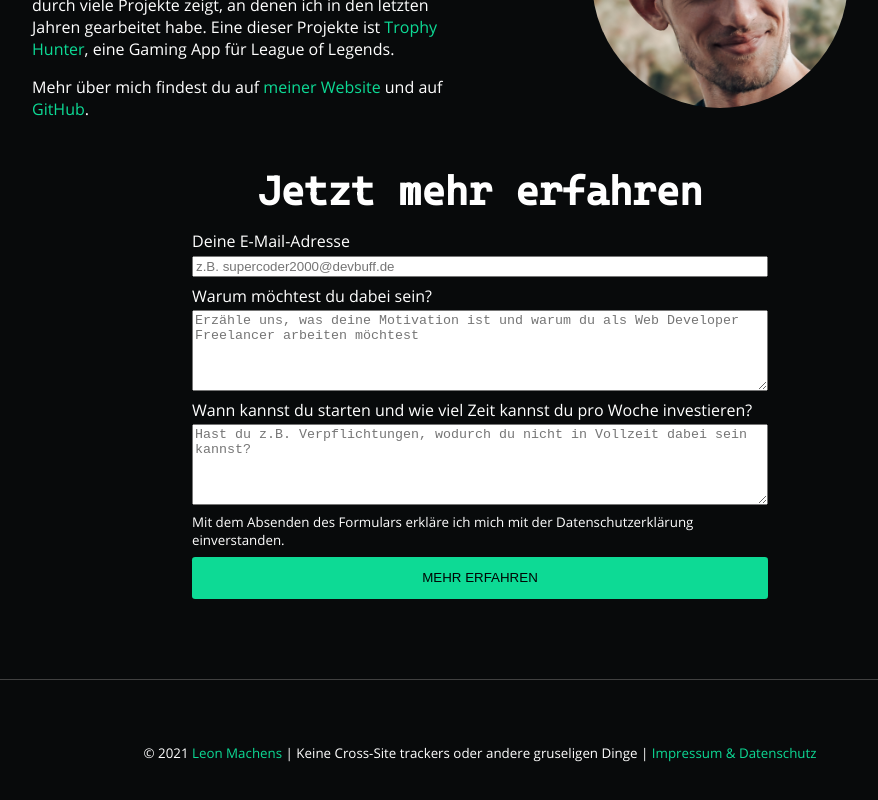
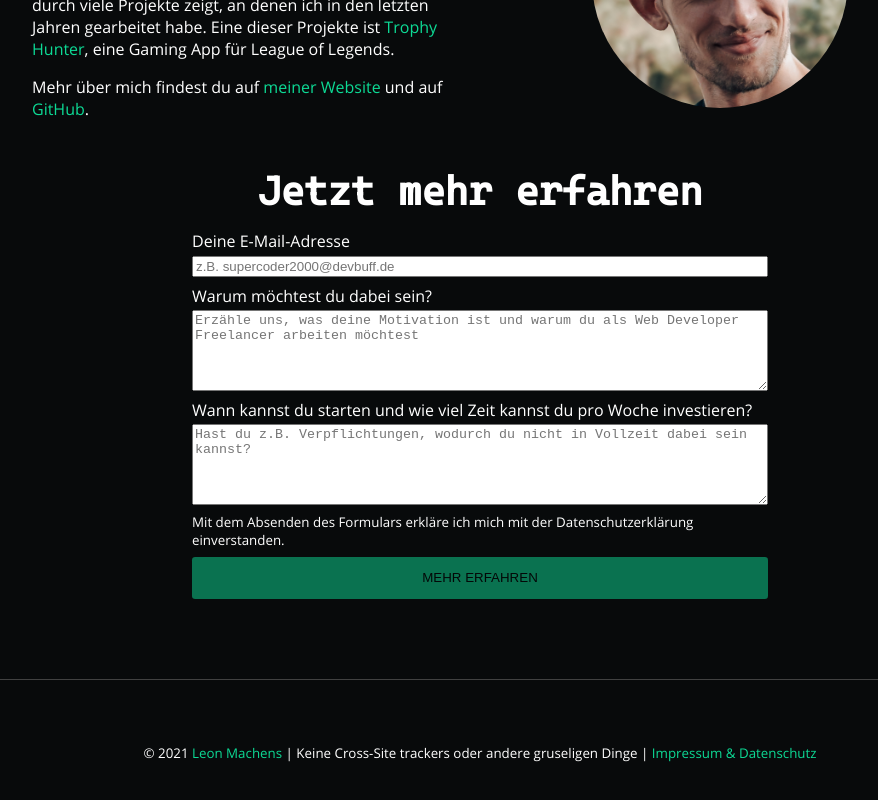
Before and after one commit to lmachens/devbuff, a Next.js app: page / in a window 1280 px wide. Shown: the part 2607-3407 px from the top of the page, without its empty margins (160-1038 px from the left). Built offline with nearby package versions, Linux system fonts and the light colour scheme.

Commit message:
✨ Send registration to discord

```diff
--- /dev/null
+++ b/components/RegistrationForm.tsx
@@ -0,0 +1,86 @@
+import { FormEvent, useState } from "react";
+import styles from "../styles/RegistrationForm.module.css";
+
+function RegistrationForm() {
+  const [email, setEmail] = useState("");
+  const [why, setWhy] = useState("");
+  const [when, setWhen] = useState("");
+  const [isLoading, setIsLoading] = useState(false);
+  const [errorMessage, setErrorMessage] = useState("");
+
+  async function handleSubmit(event: FormEvent) {
+    event.preventDefault();
+
+    try {
+      setErrorMessage("");
+      setIsLoading(true);
+      await fetch("/api/register", {
+        method: "POST",
+        headers: {
+          "Content-Type": "application/json",
+        },
+        body: JSON.stringify({ email, why, when }),
+      });
+      setEmail("");
+      setWhy("");
+      setWhen("");
+      alert("Danke dir! Wir melden uns bei dir per E-Mail.");
+    } catch (error) {
+      console.error(error);
+      setErrorMessage(error instanceof Error ? error.message : "Unknown error");
+    } finally {
+      setIsLoading(false);
+    }
+  }
+
+  const isValid = email.length > 0 && why.length > 0 && when.length > 0;
+  return (
+    <form className={styles.form} onSubmit={handleSubmit}>
+      <label className={styles.form__label}>
+        <span>Deine E-Mail-Adresse</span>
+        <input
+          type="email"
+          placeholder="z.B. supercoder2000@devbuff.de"
+          value={email}
+          onChange={(event) => setEmail(event.target.value)}
+          required
+        />
+      </label>
+      <label className={styles.form__label}>
+        <span>Warum möchtest du dabei sein?</span>
+        <textarea
+          placeholder="Erzähle uns, was deine Motivation ist und warum du als Web Developer Freelancer arbeiten möchtest"
+          rows={5}
+          value={why}
+          onChange={(event) => setWhy(event.target.value)}
+          required
+        />
+      </label>
+      <label className={styles.form__label}>
+        <span>
+          Wann kannst du starten und wie viel Zeit kannst du pro Woche
+          investieren?
+        </span>
+        <textarea
+          placeholder="Hast du z.B. Verpflichtungen, wodurch du nicht in Vollzeit dabei sein kannst?"
+          rows={5}
+          value={when}
+          onChange={(event) => setWhen(event.target.value)}
+          required
+        />
+      </label>
+      <small>
+        Mit dem Absenden des Formulars erkläre ich mich mit der
+        Datenschutzerklärung einverstanden.
+      </small>
+      <input
+        type="submit"
+        value="Mehr erfahren"
+        disabled={isLoading || !isValid}
+      />
+      {errorMessage && <strong>{errorMessage}</strong>}
+    </form>
+  );
+}
+
+export default RegistrationForm;
--- a/pages/api/hello.ts
+++ /dev/null
@@ -1,13 +0,0 @@
-// Next.js API route support: https://nextjs.org/docs/api-routes/introduction
-import type { NextApiRequest, NextApiResponse } from 'next'
-
-type Data = {
-  name: string
-}
-
-export default function handler(
-  req: NextApiRequest,
-  res: NextApiResponse<Data>
-) {
-  res.status(200).json({ name: 'John Doe' })
-}
--- /dev/null
+++ b/pages/api/register.ts
@@ -0,0 +1,51 @@
+// Next.js API route support: https://nextjs.org/docs/api-routes/introduction
+import type { NextApiRequest, NextApiResponse } from "next";
+
+export default async function handler(
+  req: NextApiRequest,
+  res: NextApiResponse
+) {
+  const { DISCORD_WEBHOOK_URL } = process.env;
+  if (!DISCORD_WEBHOOK_URL) {
+    throw new Error("DISCORD_WEBHOOK_URL is not set");
+  }
+
+  const { email, why, when } = req.body;
+  if (
+    typeof email !== "string" ||
+    typeof why !== "string" ||
+    typeof when !== "string"
+  ) {
+    res.status(400).json({
+      error: "Missing required fields",
+    });
+    return;
+  }
+
+  await fetch(DISCORD_WEBHOOK_URL, {
+    method: "POST",
+    headers: {
+      "Content-Type": "application/json",
+    },
+    body: JSON.stringify({
+      username: "DevBuff Bot",
+      content: "New registration!",
+      embeds: [
+        {
+          title: "E-Mail",
+          description: email,
+        },
+        {
+          title: "Why",
+          description: why,
+        },
+        {
+          title: "When",
+          description: when,
+        },
+      ],
+    }),
+  });
+
+  res.status(200).json({ success: true });
+}
--- a/pages/index.tsx
+++ b/pages/index.tsx
@@ -5,6 +5,7 @@ import AppHeader from "../components/AppHeader";
 import Badge from "../components/Badge";
 import styles from "../styles/Home.module.css";
 import Link from "next/link";
+import RegistrationForm from "../components/RegistrationForm";
 
 const Home: NextPage = () => {
   return (
@@ -215,37 +216,7 @@ const Home: NextPage = () => {
         </section>
         <section className={styles.start} id="start">
           <h2 className={styles.subtitle}>Jetzt mehr erfahren</h2>
-          <form className={styles.form}>
-            <label className={styles.form__label}>
-              <span>Deine E-Mail-Adresse</span>
-              <input
-                type="email"
-                placeholder="z.B. supercoder2000@devbuff.de"
-              />
-            </label>
-            <label className={styles.form__label}>
-              <span>Warum möchtest du dabei sein?</span>
-              <textarea
-                placeholder="Erzähle uns, was deine Motivation ist und warum du als Web Developer Freelancer arbeiten möchtest"
-                rows={5}
-              />
-            </label>
-            <label className={styles.form__label}>
-              <span>
-                Wann kannst du starten und wie viel Zeit kannst du pro Woche
-                investieren?
-              </span>
-              <textarea
-                placeholder="Hast du z.B. Verpflichtungen, wodurch du nicht in Vollzeit dabei sein kannst?"
-                rows={5}
-              />
-            </label>
-            <small>
-              Mit dem Absenden des Formulars erkläre ich mich mit der
-              Datenschutzerklärung einverstanden.
-            </small>
-            <input type="submit" value="Mehr erfahren" />
-          </form>
+          <RegistrationForm />
         </section>
       </main>
       <footer className={styles.footer}>
--- a/styles/Home.module.css
+++ b/styles/Home.module.css
@@ -64,18 +64,6 @@
   gap: 1rem;
 }
 
-.form {
-  display: grid;
-  gap: 0.5rem;
-  width: 60%;
-  margin: 0 auto;
-}
-
-.form__label {
-  display: grid;
-  gap: 0.2rem;
-}
-
 .title {
   margin: 0;
   line-height: 1.15;
--- /dev/null
+++ b/styles/RegistrationForm.module.css
@@ -0,0 +1,11 @@
+.form {
+  display: grid;
+  gap: 0.5rem;
+  width: 60%;
+  margin: 0 auto;
+}
+
+.form__label {
+  display: grid;
+  gap: 0.2rem;
+}
--- a/styles/globals.css
+++ b/styles/globals.css
@@ -65,6 +65,13 @@ input[type="submit"] {
   text-align: center;
   text-transform: uppercase;
   cursor: pointer;
+  transition: opacity 0.2s ease-in-out;
+}
+
+button:disabled,
+input[type="submit"]:disabled {
+  opacity: 0.5;
+  cursor: default;
 }
 
 a {
```
